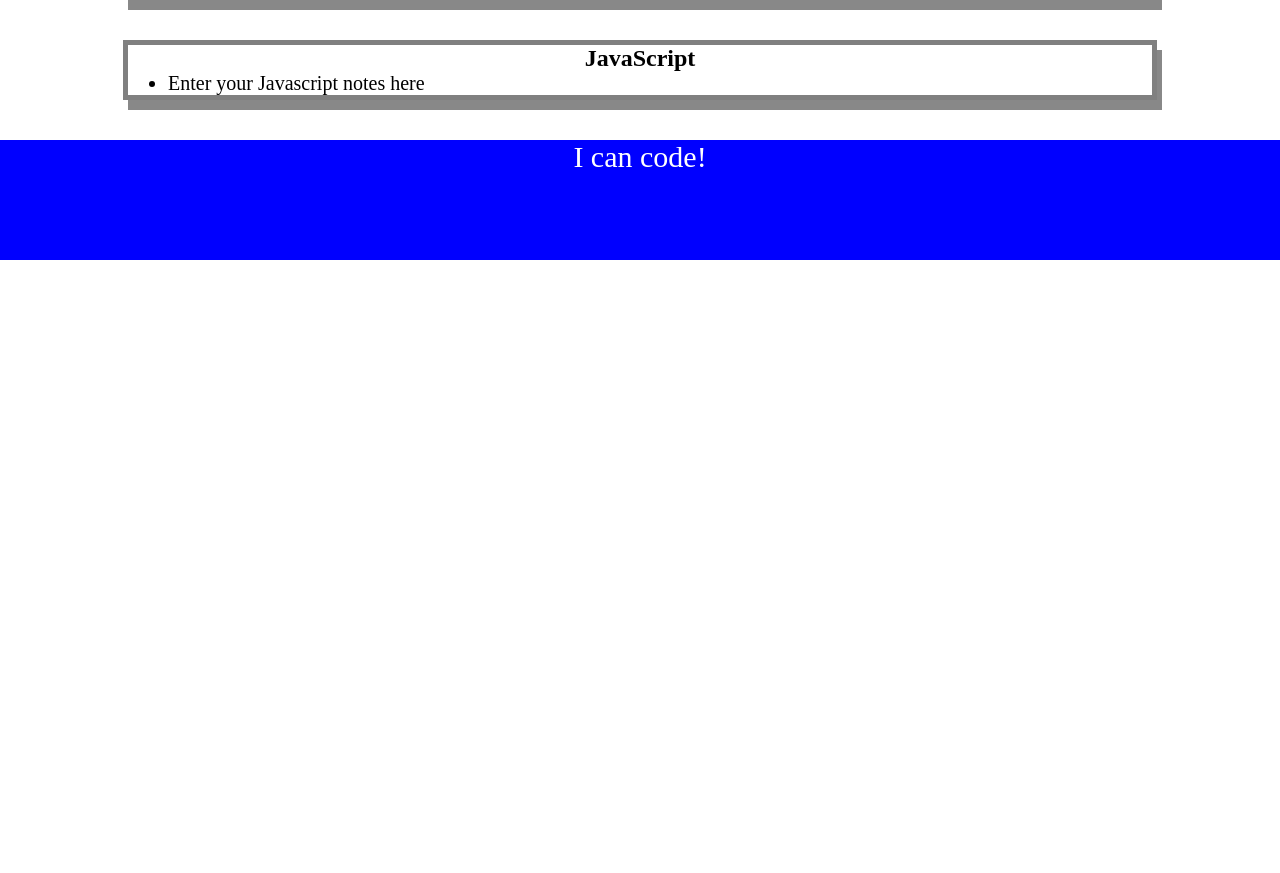
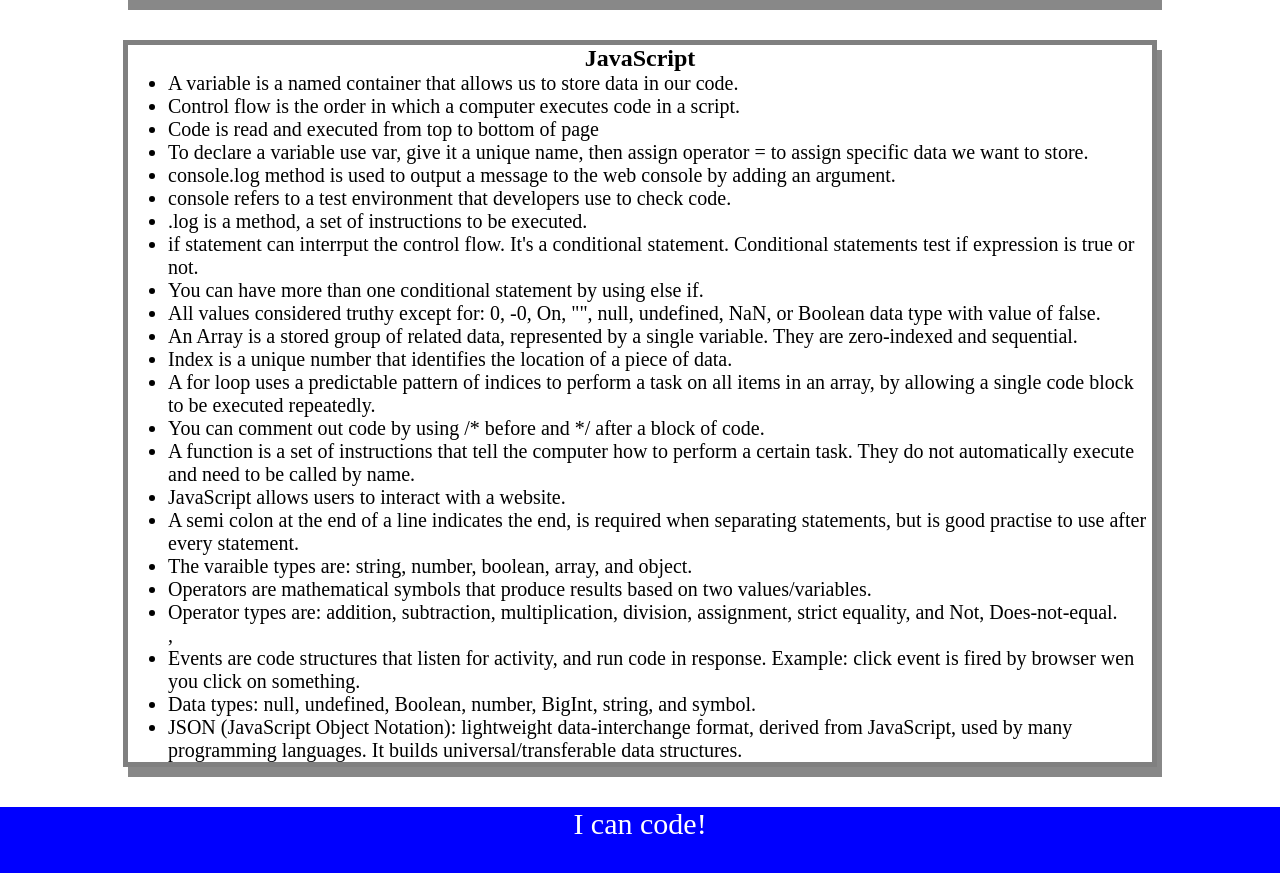
Before and after one commit to milena-allaway/prework-study-guide, a plain HTML site: page index.html in a window 1280 px wide. Shown: the part 1547-2420 px from the top of the page. Before the commit the page ends 1807 px from the top, so only its background shows below. Drawn offline with Linux system fonts and the light colour scheme.

Commit message:
added JavaScript Notes and array function to consol log

```diff
--- a/assets/script.js
+++ b/assets/script.js
@@ -1,18 +1,27 @@
 var topics = ['HTML', 'CSS', 'Git', 'JavaScript'];
+var randomTopic = topics[Math.floor(Math.random() * topics.length)];
 
-for (var x=0; x < topics.length; x++) {
-    console.log(topics[x]);
+function listTopics() {
+    for (var x=0; x < topics.length; x++) {
+        console.log(topics[x]);
+    }
 }
-/*
-if (topic === 'HTML') {
+
+function selectTopics() {
+if (randomTopic === 'HTML') {
   console.log("Let's study HTML!");
-} else if (topic === 'CSS') {
+} else if (randomTopic === 'CSS') {
   console.log("Let's study CSS!");
-} else if (topic === 'Git') {
+} else if (randomTopic === 'Git') {
   console.log("Let's study Git!");
-} else if (topic === 'JavaScript') {
+} else if (randomTopic === 'JavaScript') {
   console.log("Let's study JavaScript!");
 } else {
   console.log('Please try again!');
 }
-*/
+}
+
+console.log('Here are the topics we learned through Prework:');
+listTopics();
+console.log('Which topic should we study first?');
+selectTopics();
--- a/index.html
+++ b/index.html
@@ -82,7 +82,29 @@
       <section class="card" id="javascript-section">
         <h2>JavaScript</h2>
         <ul>
-          <li>Enter your Javascript notes here</li>
+          <li>A variable is a named container that allows us to store data in our code.</li>
+          <li>Control flow is the order in which a computer executes code in a script.</li>
+          <li>Code is read and executed from top to bottom of page</li>
+          <li>To declare a variable use var, give it a unique name, then assign operator = to assign specific data we want to store.</li>
+          <li>console.log method is used to output a message to the web console by adding an argument.</li>
+          <li>console refers to a test environment that developers use to check code.</li>
+          <li>.log is a method, a set of instructions to be executed.</li>
+          <li>if statement can interrput the control flow. It's a conditional statement. Conditional statements test if expression is true or not.</li>
+          <li>You can have more than one conditional statement by using else if.</li>
+          <li>All values considered truthy except for: 0, -0, On, "", null, undefined, NaN, or Boolean data type with value of false.</li>
+          <li>An Array is a stored group of related data, represented by a single variable. They are zero-indexed and sequential.</li>
+          <li>Index is a unique number that identifies the location of a piece of data.</li>
+          <li>A for loop uses a predictable pattern of indices to perform a task on all items in an array, by allowing a single code block to be executed repeatedly.</li>
+          <li>You can comment out code by using /* before and */ after a block of code.</li>
+          <li>A function is a set of instructions that tell the computer how to perform a certain task. They do not automatically execute and need to be called by name.</li>
+          <li>JavaScript allows users to interact with a website.</li>
+          <li>A semi colon at the end of a line indicates the end, is required when separating statements, but is good practise to use after every statement.</li>
+          <li>The varaible types are: string, number, boolean, array, and object.</li>
+          <li>Operators are mathematical symbols that produce results based on two values/variables.</li>
+          <li>Operator types are: addition, subtraction, multiplication, division, assignment, strict equality, and Not, Does-not-equal.</li>,
+          <li>Events are code structures that listen for activity, and run code in response. Example: click event is fired by browser wen you click on something.</li>
+          <li>Data types: null, undefined, Boolean, number, BigInt, string, and symbol.</li>
+          <li>JSON (JavaScript Object Notation): lightweight data-interchange format, derived from JavaScript, used by many programming languages. It builds universal/transferable data structures.</li>
         </ul>
       </section>
     </main>
```
